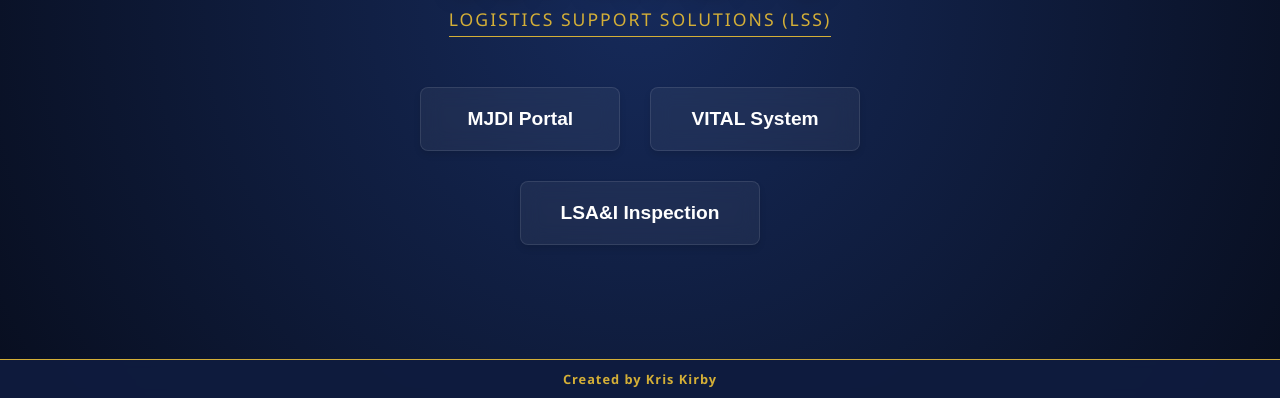
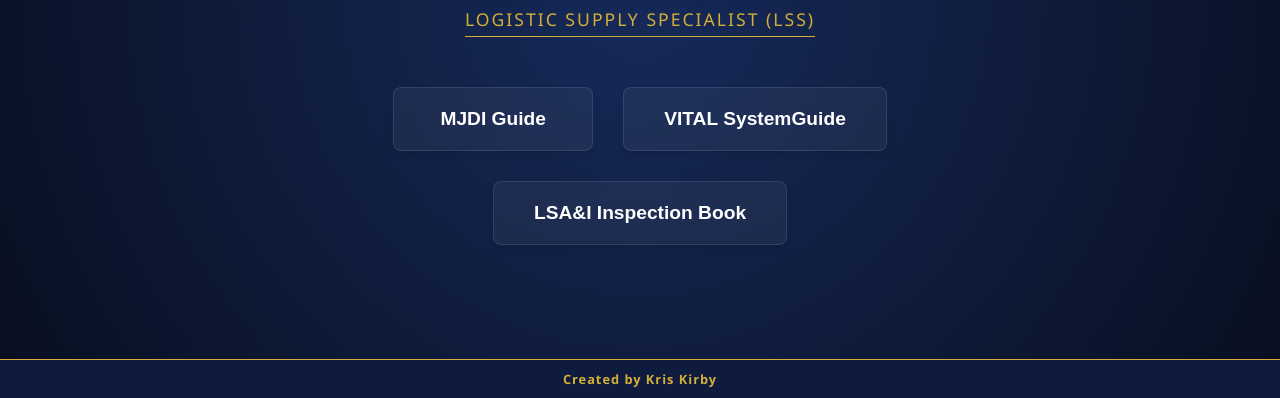
Before and after one commit to paymentkristop/MyPage, a plain HTML site: page index.html in a window 1280 px wide. Shown: the part 402-800 px from the top of the page. Drawn offline with Linux system fonts and the light colour scheme.

Commit message:
Update index.html

```diff
--- a/index.html
+++ b/index.html
@@ -914,15 +914,15 @@
             <img src="https://upload.wikimedia.org/wikipedia/commons/e/ea/Cap_Badge_of_the_RLC.png" alt="RLC Cap Badge">
         </div>
         <h1 class="cover-title">Sgt Kirby's</h1>
-        <div class="cover-subtitle">Logistics Support Solutions (LSS)</div>
+        <div class="cover-subtitle">Logistic Supply Specialist (LSS)</div>
 
         <div class="launch-grid">
-            <button class="launch-btn" onclick="enterSystem('mjdi')">MJDI Portal</button>
-            <button class="launch-btn" onclick="enterSystem('vital')">VITAL System</button>
+            <button class="launch-btn" onclick="enterSystem('mjdi')">MJDI Guide</button>
+            <button class="launch-btn" onclick="enterSystem('vital')">VITAL SystemGuide</button>
         </div>
 
         <div class="lsai-btn-container">
-            <button class="launch-btn" onclick="enterSystem('mjdi-lsai')">LSA&I Inspection</button>
+            <button class="launch-btn" onclick="enterSystem('mjdi-lsai')">LSA&I Inspection Book</button>
         </div>
 
         <div class="protected-footer">Created by Kris Kirby</div>
```
